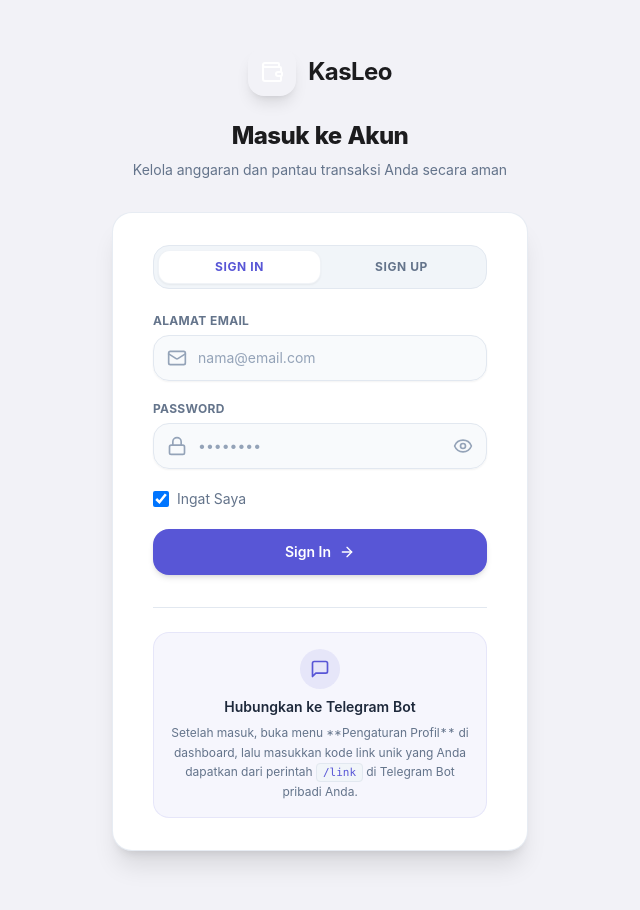
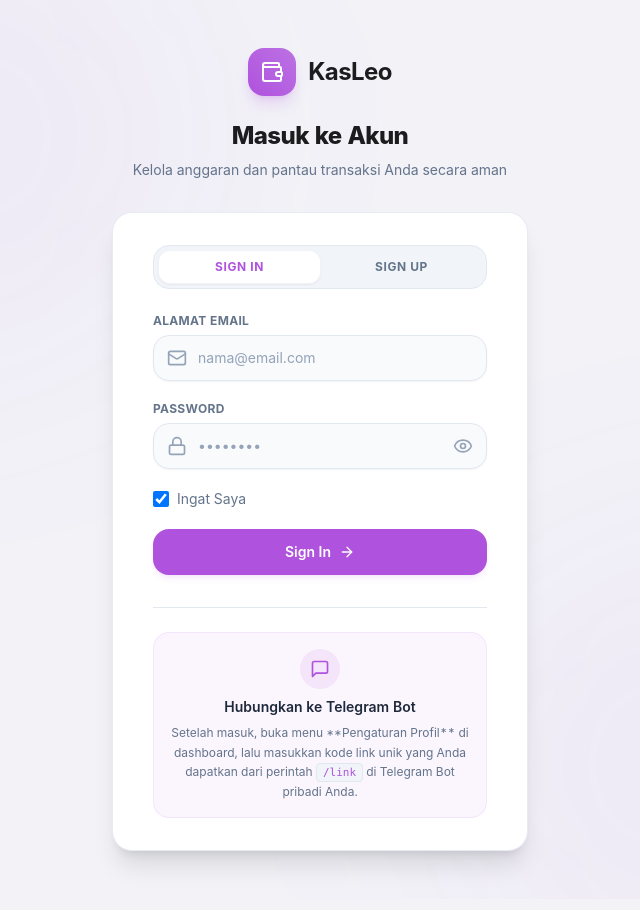
Before and after one commit to calvinnnleo/Money-Tracker, a Next.js app in the folder finance-tracker/dashboard/: page /login in a window 1280 px wide. Shown: the top 910 px of the page, without its empty margins (320-960 px from the left). Built offline with nearby package versions, Linux system fonts and the light colour scheme; no server answers.

Commit message:
fix: sync login page style to use custom tailwind violet color class

```diff
--- a/finance-tracker/dashboard/app/login/page.js
+++ b/finance-tracker/dashboard/app/login/page.js
@@ -89,12 +89,12 @@ export default function LoginPage() {
   return (
     <div className="min-h-screen bg-[#F2F2F7] flex flex-col justify-center py-12 sm:px-6 lg:px-8 relative overflow-hidden">
       {/* Decorative Gradients for smooth iOS layout look */}
-      <div className="absolute top-[-10%] left-[-10%] w-[50%] h-[50%] bg-blue-500/5 rounded-full blur-[120px] pointer-events-none" />
-      <div className="absolute bottom-[-10%] right-[-10%] w-[50%] h-[50%] bg-violet-600/5 rounded-full blur-[120px] pointer-events-none" />
+      <div className="absolute top-[-10%] left-[-10%] w-[50%] h-[50%] bg-violet/5 rounded-full blur-[120px] pointer-events-none" />
+      <div className="absolute bottom-[-10%] right-[-10%] w-[50%] h-[50%] bg-violet/5 rounded-full blur-[120px] pointer-events-none" />
 
       <div className="sm:mx-auto sm:w-full sm:max-w-md z-10">
         <div className="flex justify-center items-center gap-3">
-          <div className="w-12 h-12 bg-gradient-to-tr from-violet-500 to-violet-600 rounded-2xl flex items-center justify-center shadow-lg shadow-violet-600/20">
+          <div className="w-12 h-12 bg-gradient-to-tr from-violet to-violet/80 rounded-2xl flex items-center justify-center shadow-lg shadow-violet/20">
             <Wallet className="w-6 h-6 text-white" />
           </div>
           <span className="text-2xl font-bold text-[#1C1C1E] tracking-tight">
@@ -125,7 +125,7 @@ export default function LoginPage() {
               }}
               className={`flex-1 py-2 text-xs font-bold uppercase tracking-wider rounded-xl transition ${
                 activeTab === "signin"
-                  ? "bg-white shadow-sm border border-slate-200/50 text-[#5856D6]"
+                  ? "bg-white shadow-sm border border-slate-200/50 text-violet"
                   : "text-slate-500 hover:text-slate-800"
               }`}
             >
@@ -142,7 +142,7 @@ export default function LoginPage() {
               }}
               className={`flex-1 py-2 text-xs font-bold uppercase tracking-wider rounded-xl transition ${
                 activeTab === "signup"
-                  ? "bg-white shadow-sm border border-slate-200/50 text-[#5856D6]"
+                  ? "bg-white shadow-sm border border-slate-200/50 text-violet"
                   : "text-slate-500 hover:text-slate-800"
               }`}
             >
@@ -182,7 +182,7 @@ export default function LoginPage() {
                     required
                     value={displayName}
                     onChange={(e) => setDisplayName(e.target.value)}
-                    className="block w-full pl-11 pr-4 py-3 bg-slate-50 border border-slate-200 rounded-2xl text-slate-800 placeholder-slate-400 focus:outline-none focus:ring-2 focus:ring-violet-500/20 focus:border-[#5856D6] transition-all text-sm"
+                    className="block w-full pl-11 pr-4 py-3 bg-slate-50 border border-slate-200 rounded-2xl text-slate-800 placeholder-slate-400 focus:outline-none focus:ring-2 focus:ring-violet/20 focus:border-violet transition-all text-sm"
                     placeholder="Nama Lengkap Kamu"
                   />
                 </div>
@@ -204,7 +204,7 @@ export default function LoginPage() {
                   required
                   value={email}
                   onChange={(e) => setEmail(e.target.value)}
-                  className="block w-full pl-11 pr-4 py-3 bg-slate-50 border border-slate-200 rounded-2xl text-slate-800 placeholder-slate-400 focus:outline-none focus:ring-2 focus:ring-violet-500/20 focus:border-[#5856D6] transition-all text-sm"
+                  className="block w-full pl-11 pr-4 py-3 bg-slate-50 border border-slate-200 rounded-2xl text-slate-800 placeholder-slate-400 focus:outline-none focus:ring-2 focus:ring-violet/20 focus:border-violet transition-all text-sm"
                   placeholder="nama@email.com"
                 />
               </div>
@@ -225,7 +225,7 @@ export default function LoginPage() {
                   required
                   value={password}
                   onChange={(e) => setPassword(e.target.value)}
-                  className="block w-full pl-11 pr-11 py-3 bg-slate-50 border border-slate-200 rounded-2xl text-slate-800 placeholder-slate-400 focus:outline-none focus:ring-2 focus:ring-violet-500/20 focus:border-[#5856D6] transition-all text-sm"
+                  className="block w-full pl-11 pr-11 py-3 bg-slate-50 border border-slate-200 rounded-2xl text-slate-800 placeholder-slate-400 focus:outline-none focus:ring-2 focus:ring-violet/20 focus:border-violet transition-all text-sm"
                   placeholder="••••••••"
                 />
                 <button
@@ -254,7 +254,7 @@ export default function LoginPage() {
                     required
                     value={confirmPassword}
                     onChange={(e) => setConfirmPassword(e.target.value)}
-                    className="block w-full pl-11 pr-11 py-3 bg-slate-50 border border-slate-200 rounded-2xl text-slate-800 placeholder-slate-400 focus:outline-none focus:ring-2 focus:ring-violet-500/20 focus:border-[#5856D6] transition-all text-sm"
+                    className="block w-full pl-11 pr-11 py-3 bg-slate-50 border border-slate-200 rounded-2xl text-slate-800 placeholder-slate-400 focus:outline-none focus:ring-2 focus:ring-violet/20 focus:border-violet transition-all text-sm"
                     placeholder="••••••••"
                   />
                   <button
@@ -277,7 +277,7 @@ export default function LoginPage() {
                     type="checkbox"
                     checked={rememberMe}
                     onChange={(e) => setRememberMe(e.target.checked)}
-                    className="h-4 w-4 bg-slate-100 border-slate-300 text-[#5856D6] focus:ring-violet-500 rounded cursor-pointer"
+                    className="h-4 w-4 bg-slate-100 border-slate-300 text-violet focus:ring-violet rounded cursor-pointer"
                   />
                   <label htmlFor="remember-me" className="ml-2 block text-sm text-slate-500 cursor-pointer select-none">
                     Ingat Saya
@@ -290,7 +290,7 @@ export default function LoginPage() {
               <button
                 type="submit"
                 disabled={loading}
-                className="w-full flex justify-center items-center gap-2 py-3 px-4 border border-transparent rounded-2xl text-sm font-semibold text-white bg-[#5856D6] hover:bg-[#5856D6]/90 focus:outline-none focus:ring-2 focus:ring-offset-2 focus:ring-violet-500 transition-all disabled:opacity-50 disabled:cursor-not-allowed shadow-md shadow-violet-600/10"
+                className="w-full flex justify-center items-center gap-2 py-3 px-4 border border-transparent rounded-2xl text-sm font-semibold text-white bg-violet hover:bg-violet/90 focus:outline-none focus:ring-2 focus:ring-offset-2 focus:ring-violet transition-all disabled:opacity-50 disabled:cursor-not-allowed shadow-md shadow-violet/10"
               >
                 {loading ? "Memproses..." : activeTab === "signin" ? "Sign In" : "Sign Up"}
                 {!loading && <ArrowRight className="w-4 h-4" />}
@@ -300,15 +300,15 @@ export default function LoginPage() {
 
           {/* Telegram Linking Note */}
           <div className="mt-8 pt-6 border-t border-slate-200">
-            <div className="p-4 rounded-2xl bg-[#5856D6]/5 border border-[#5856D6]/10 text-center">
+            <div className="p-4 rounded-2xl bg-violet/5 border border-violet/10 text-center">
               <div className="flex justify-center mb-2">
-                <div className="w-10 h-10 rounded-full bg-[#5856D6]/10 flex items-center justify-center">
-                  <MessageSquare className="w-5 h-5 text-[#5856D6]" />
+                <div className="w-10 h-10 rounded-full bg-violet/10 flex items-center justify-center">
+                  <MessageSquare className="w-5 h-5 text-violet" />
                 </div>
               </div>
               <h4 className="text-sm font-semibold text-slate-800">Hubungkan ke Telegram Bot</h4>
               <p className="mt-1.5 text-xs text-slate-500 leading-relaxed">
-                Setelah masuk, buka menu **Pengaturan Profil** di dashboard, lalu masukkan kode link unik yang Anda dapatkan dari perintah <code className="px-1.5 py-0.5 rounded bg-slate-100 border border-slate-200 text-[#5856D6] font-mono text-[11px]">/link</code> di Telegram Bot pribadi Anda.
+                Setelah masuk, buka menu **Pengaturan Profil** di dashboard, lalu masukkan kode link unik yang Anda dapatkan dari perintah <code className="px-1.5 py-0.5 rounded bg-slate-100 border border-slate-200 text-violet font-mono text-[11px]">/link</code> di Telegram Bot pribadi Anda.
               </p>
             </div>
           </div>
```
